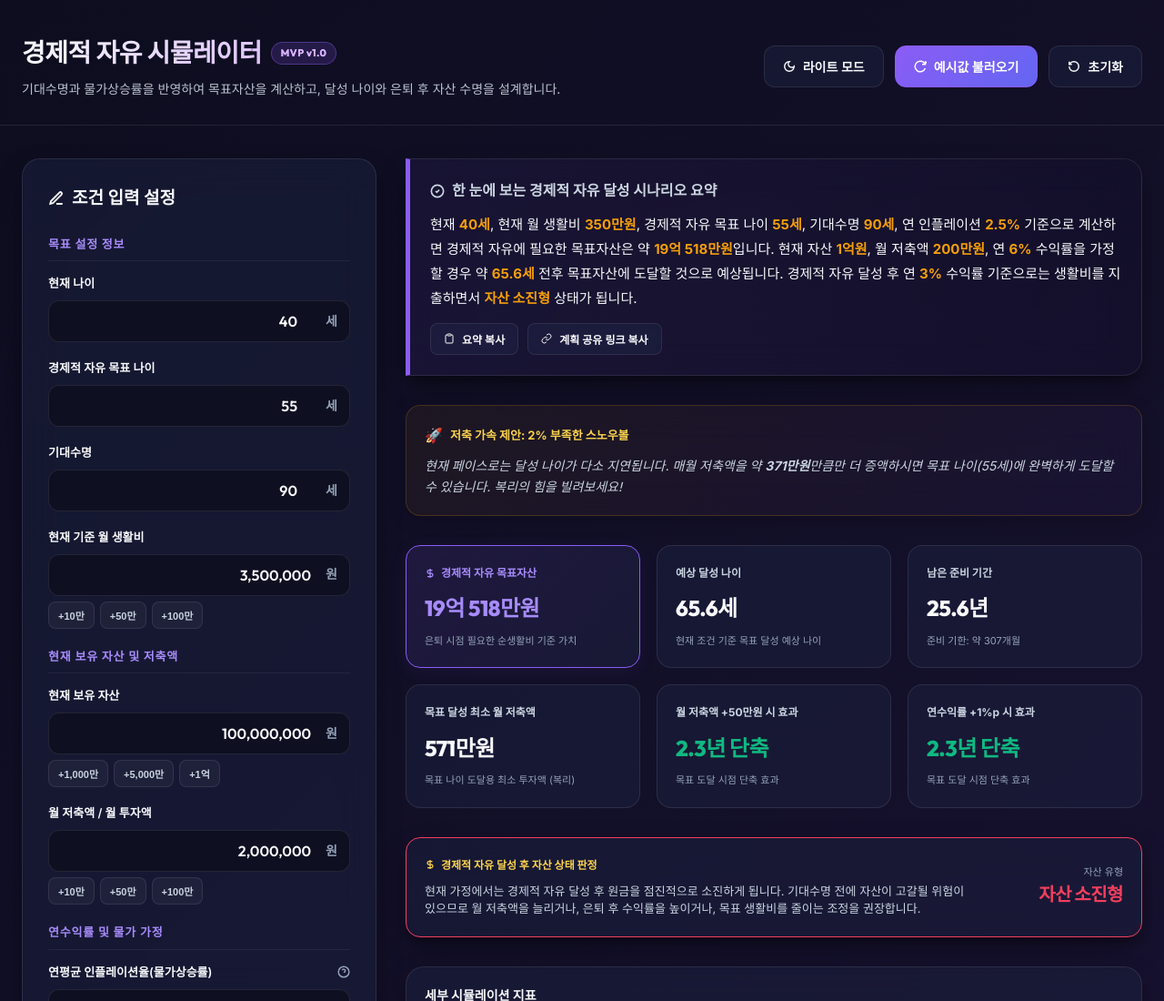
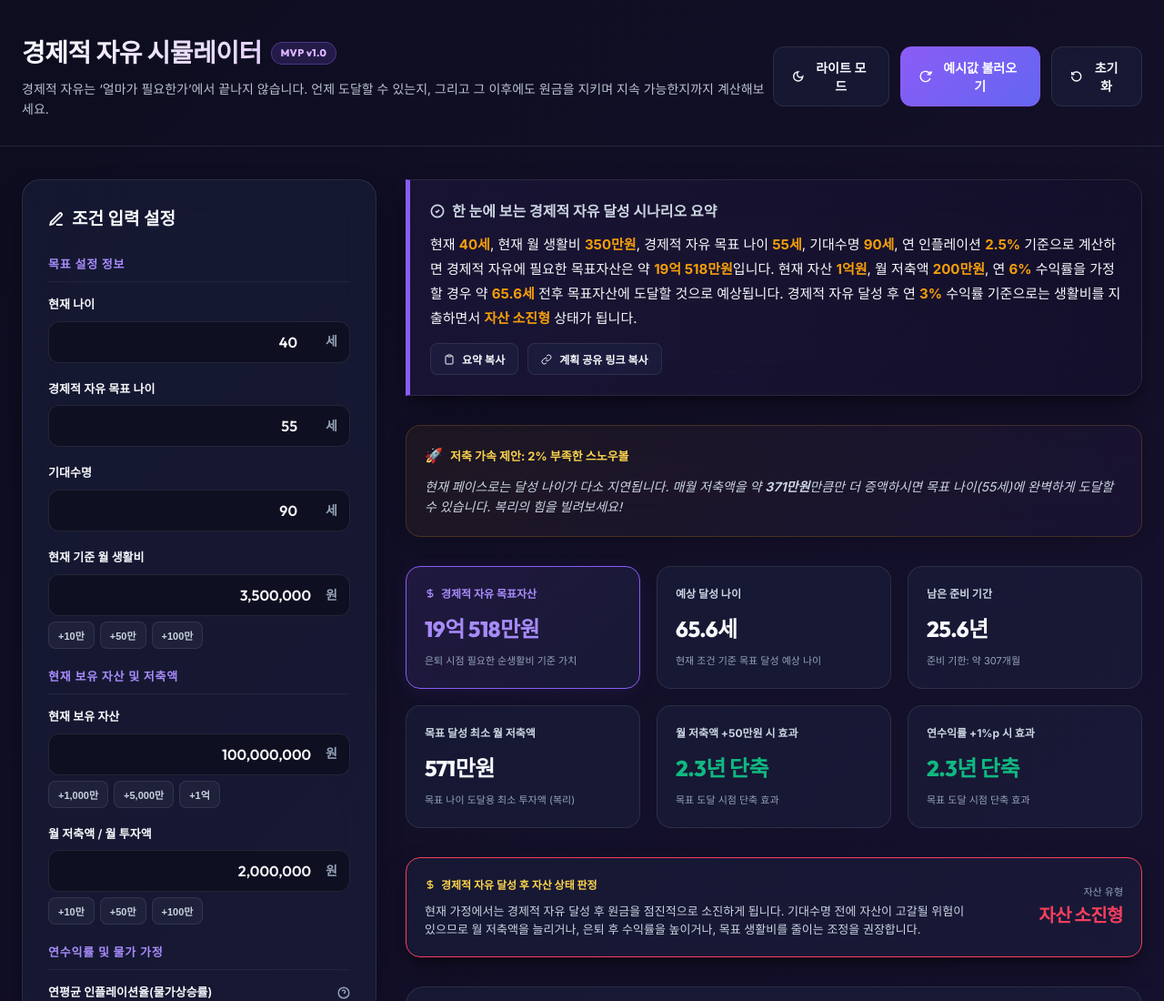
Before and after one commit to kim4561937-droid/boracay, a plain HTML site: page index.html in a window 1280 px wide. Shown: the top 1100 px of the page at 91% size. Drawn offline with Linux system fonts and the light colour scheme.

Commit message:
Update site subtitle in header

```diff
--- a/index.html
+++ b/index.html
@@ -24,7 +24,7 @@
     <div class="container header-container">
       <div class="brand">
         <h1>경제적 자유 시뮬레이터 <span class="logo-tag">MVP v1.0</span></h1>
-        <p>기대수명과 물가상승률을 반영하여 목표자산을 계산하고, 달성 나이와 은퇴 후 자산 수명을 설계합니다.</p>
+        <p>경제적 자유는 ‘얼마가 필요한가’에서 끝나지 않습니다. 언제 도달할 수 있는지, 그리고 그 이후에도 원금을 지키며 지속 가능한지까지 계산해보세요.</p>
       </div>
       <div class="header-actions">
         <button id="btn-theme-toggle" class="btn" title="배경 색상 전환 (라이트/다크)">
```
